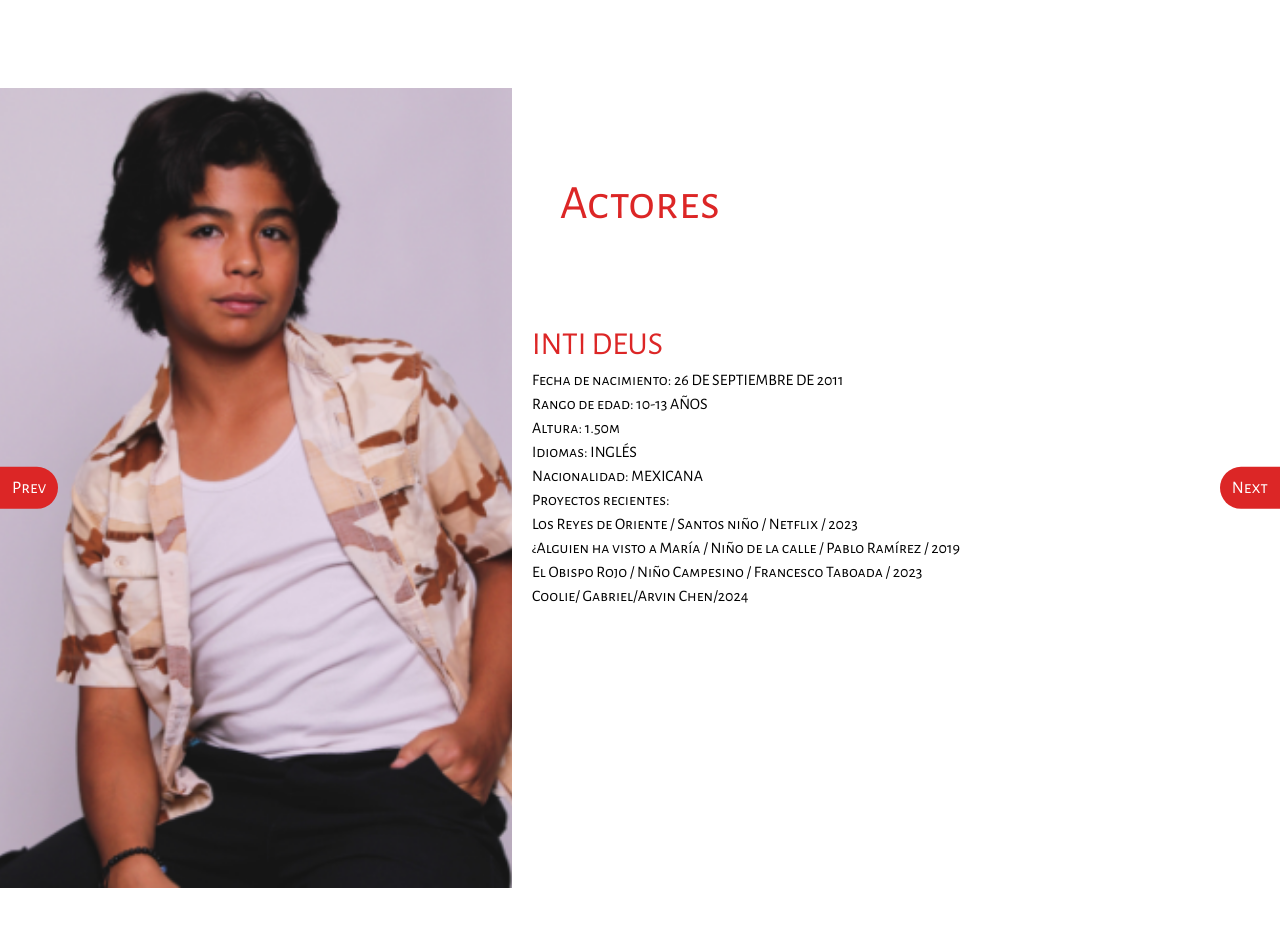
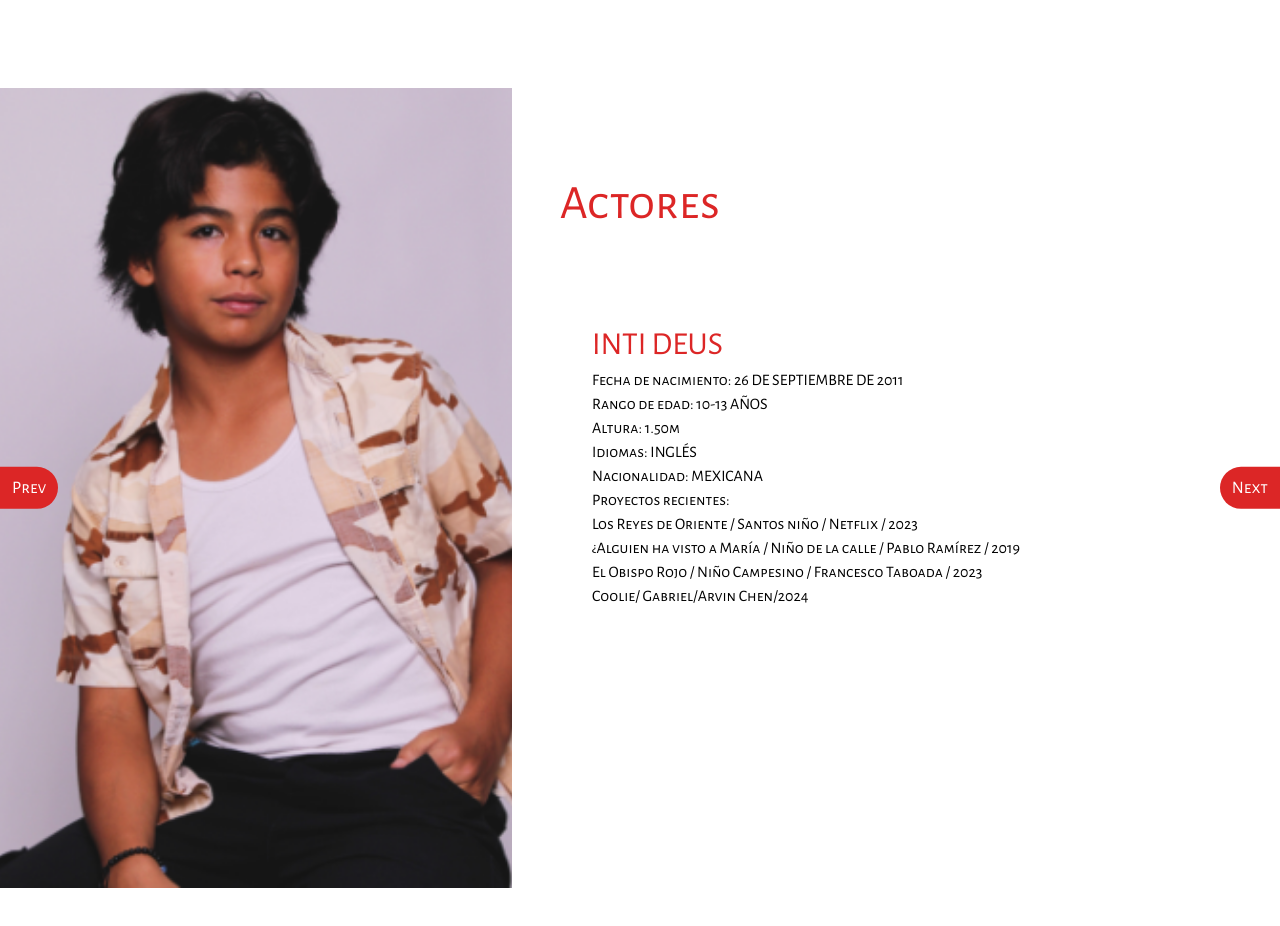
Before and after one commit to Uscout07/Mttalento, a Next.js app: page / in a window 1280 px wide. Shown: the part 2340-3266 px from the top of the page. Built offline with nearby package versions, Linux system fonts and the light colour scheme; some icons are missing.

Commit message:
new section spelling change

```diff
--- a/app/my_components/ActorsSlider.js
+++ b/app/my_components/ActorsSlider.js
@@ -637,7 +637,7 @@ import { Icon } from '@iconify/react';
 
         {/* Actor Info */}
         <div
-          className='w-[60%] h-[90%] absolute top-1/2 right-0 transform -translate-y-1/2 flex flex-col md:justify-center items-start transition-opacity duration-1500 ease-in-out p-10 max-md:relative max-md:w-full max-md:h-[50%] md:px-5 max-md:p-4'
+          className='w-[60%] h-[90%] absolute top-1/2 right-0 transform -translate-y-1/2 flex flex-col md:justify-center items-start transition-opacity duration-1500 ease-in-out p-10 max-md:relative max-md:w-full max-md:h-[50%] md:px-20 max-md:p-4'
           style={{ opacity: 1 }}
         >
           <h2 className='text-[2em] uppercase text-red-600 max-md:text-[2em]'>{actors[currentIndex].name}</h2>
```
